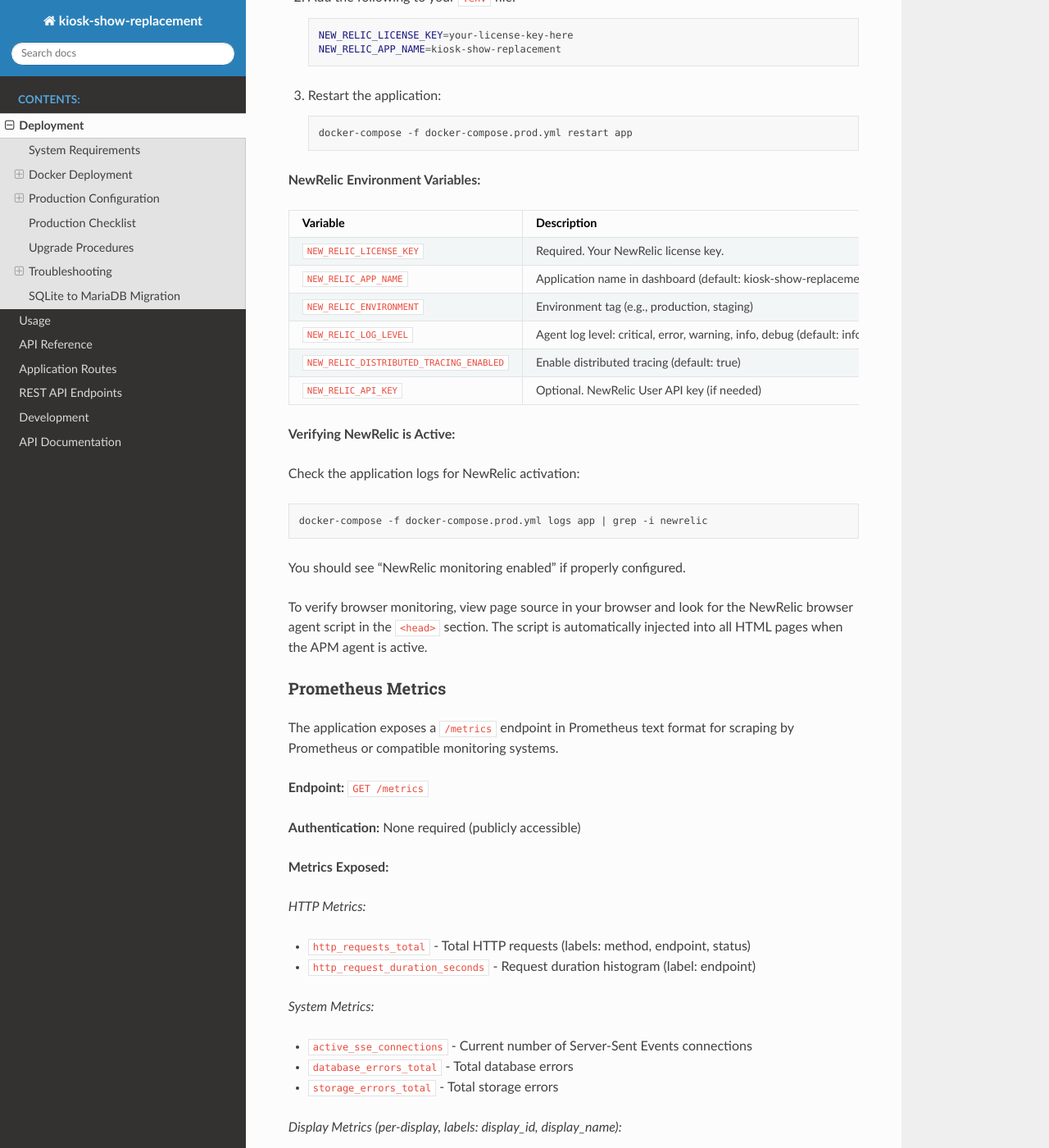
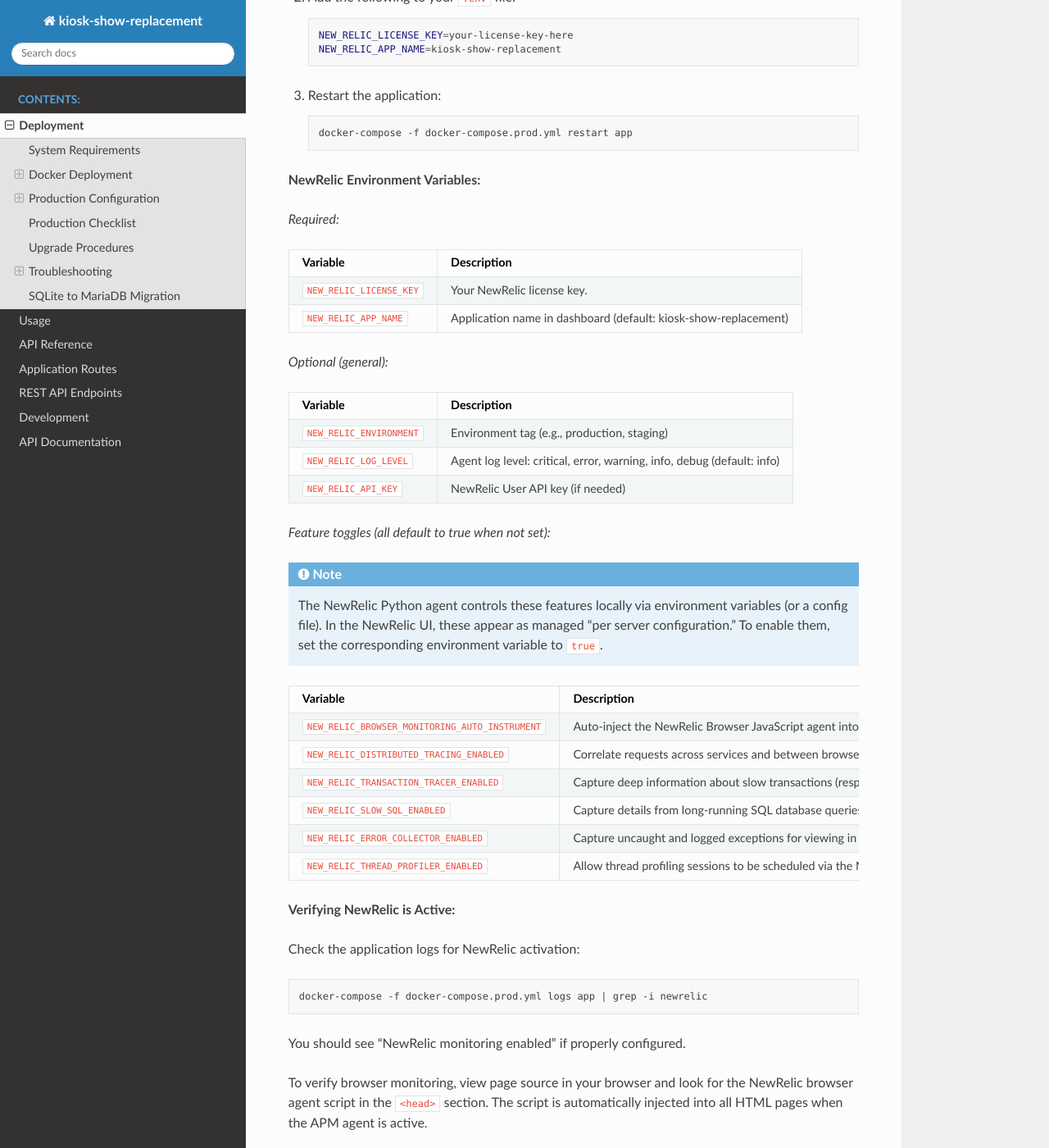
Before and after one commit to jantman/kiosk-show-replacement, a Sphinx documentation site: the page built from docs/deployment.rst, in a window 1280 px wide and 1400 px high, scrolled down 4649 px. Shown: the whole window at 82% size. Built offline with Sphinx 7.4.7 and the Read the Docs theme 3.1.0, drawn with Linux system fonts in a browser that asks for light colours.

Commit message:
Document NewRelic feature toggle environment variables for full monitoring
Add environment variables for browser monitoring, transaction tracing, slow
SQL, error collection, and thread profiling to both the Docker env example
file and deployment documentation. These features default to true in the
NewRelic Python agent but must be explicitly set via environment variables
when not using a newrelic.ini config file (which is this project's approach).

Without these env vars explicitly set, the NewRelic UI shows these features
as disabled "per server configuration" and browser monitoring JS is not
injected into pages.

.env.docker.example:
- Add NEW_RELIC_BROWSER_MONITORING_AUTO_INSTRUMENT
- Add NEW_RELIC_TRANSACTION_TRACER_ENABLED
- Add NEW_RELIC_SLOW_SQL_ENABLED
- Add NEW_RELIC_ERROR_COLLECTOR_ENABLED
- Add NEW_RELIC_THREAD_PROFILER_ENABLED

docs/deployment.rst:
- Reorganize NewRelic env vars into required, optional, and feature toggle
  sections for clarity
- Add all six feature toggle env vars with descriptions
- Add note explaining "per server configuration" behavior in NewRelic UI

Co-Authored-By: Claude Opus 4.6 <noreply@anthropic.com>

```diff
--- a/docs/deployment.rst
+++ b/docs/deployment.rst
@@ -237,18 +237,53 @@ is set.
 
 **NewRelic Environment Variables:**
 
+*Required:*
+
 =========================================== ==========================================
 Variable                                    Description
 =========================================== ==========================================
-``NEW_RELIC_LICENSE_KEY``                   Required. Your NewRelic license key.
+``NEW_RELIC_LICENSE_KEY``                   Your NewRelic license key.
 ``NEW_RELIC_APP_NAME``                      Application name in dashboard
                                             (default: kiosk-show-replacement)
+=========================================== ==========================================
+
+*Optional (general):*
+
+=========================================== ==========================================
+Variable                                    Description
+=========================================== ==========================================
 ``NEW_RELIC_ENVIRONMENT``                   Environment tag (e.g., production, staging)
 ``NEW_RELIC_LOG_LEVEL``                     Agent log level: critical, error, warning,
                                             info, debug (default: info)
-``NEW_RELIC_DISTRIBUTED_TRACING_ENABLED``   Enable distributed tracing (default: true)
-``NEW_RELIC_API_KEY``                       Optional. NewRelic User API key (if needed)
+``NEW_RELIC_API_KEY``                       NewRelic User API key (if needed)
 =========================================== ==========================================
+
+*Feature toggles (all default to true when not set):*
+
+.. note::
+
+   The NewRelic Python agent controls these features locally via environment
+   variables (or a config file). In the NewRelic UI, these appear as managed
+   "per server configuration." To enable them, set the corresponding
+   environment variable to ``true``.
+
+====================================================== ==========================================
+Variable                                               Description
+====================================================== ==========================================
+``NEW_RELIC_BROWSER_MONITORING_AUTO_INSTRUMENT``       Auto-inject the NewRelic Browser JavaScript
+                                                       agent into HTML pages for Real User
+                                                       Monitoring (page loads, JS errors, sessions)
+``NEW_RELIC_DISTRIBUTED_TRACING_ENABLED``              Correlate requests across services and
+                                                       between browser and backend transactions
+``NEW_RELIC_TRANSACTION_TRACER_ENABLED``               Capture deep information about slow
+                                                       transactions (response time, DB queries)
+``NEW_RELIC_SLOW_SQL_ENABLED``                         Capture details from long-running SQL
+                                                       database queries
+``NEW_RELIC_ERROR_COLLECTOR_ENABLED``                  Capture uncaught and logged exceptions
+                                                       for viewing in the NewRelic UI
+``NEW_RELIC_THREAD_PROFILER_ENABLED``                  Allow thread profiling sessions to be
+                                                       scheduled via the NewRelic UI
+====================================================== ==========================================
 
 **Verifying NewRelic is Active:**
 
```
Also changed, not shown: 1 other file.
